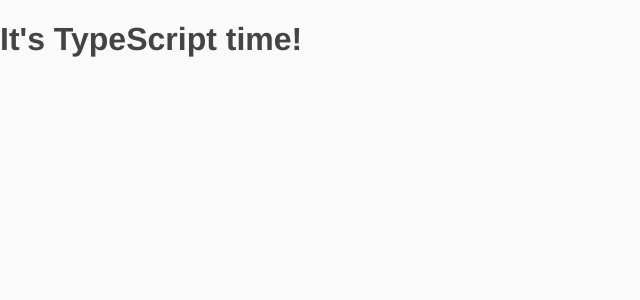
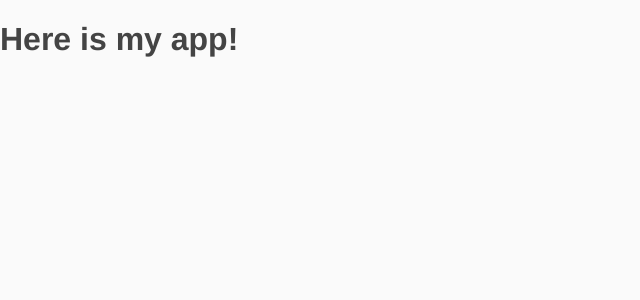
Before and after one commit to Jamdan2/attendance, a Preact app: page / in a window 1280 px wide. Shown: the top 300 px of the page, without its empty margins (0-640 px from the left). Built offline with nearby package versions, Linux system fonts and the light colour scheme.

Commit message:
Add app component

```diff
--- /dev/null
+++ b/src/components/App.tsx
@@ -0,0 +1,7 @@
+import { h } from 'preact';
+
+export const App = () => (
+    <div id="app">
+        <h1>Here is my app!</h1>
+    </div>
+);
--- a/src/index.tsx
+++ b/src/index.tsx
@@ -1,4 +1,6 @@
 import { h, render } from 'preact';
 import './style/index.scss';
 
-render(<h1 id="root">It's TypeScript time!</h1>, document.body, document.getElementById('root'));
+import { App } from './components/App'
+
+render(<App />, document.body, document.getElementById('root'));
```
